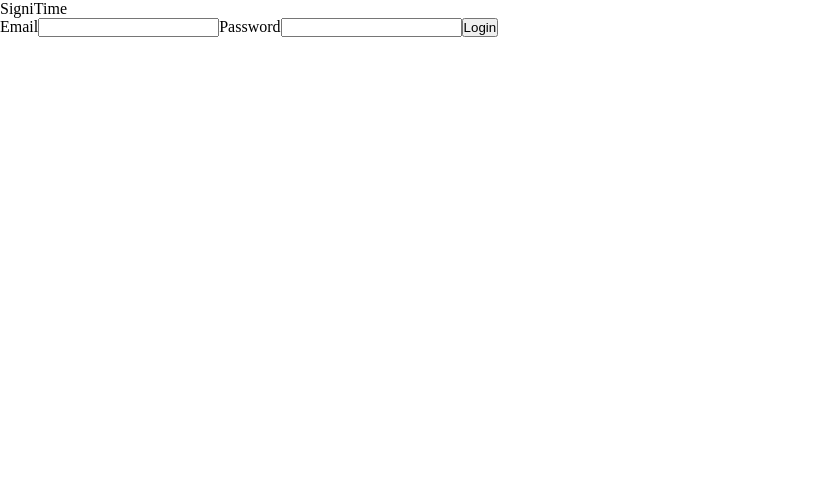
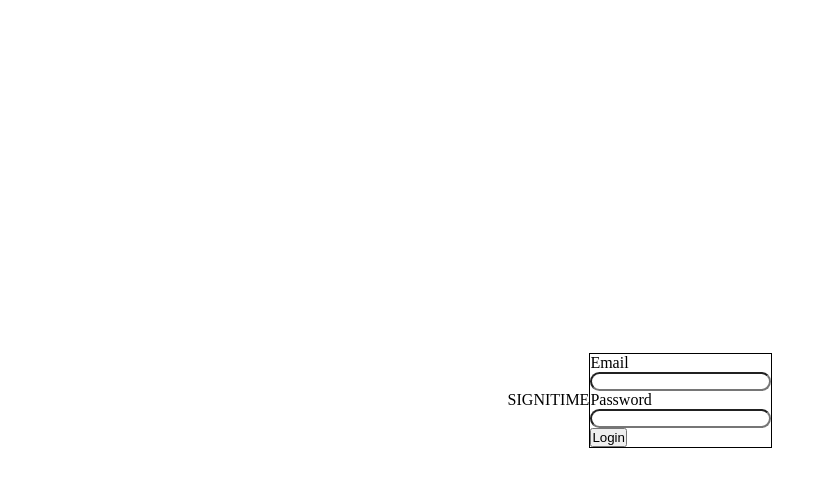
Before and after one commit to Jann778j/signitime_v2, a Next.js app: page / in a window 1280 px wide. Shown: the top 486 px of the page, without its empty margins (0-835 px from the left). Built offline with nearby package versions, Linux system fonts and the light colour scheme.

Commit message:
SCSS partials + signin component

```diff
--- a/components/Layout.js
+++ b/components/Layout.js
@@ -1,5 +1,3 @@
-//React
-// import React, { useState } from "react";
 import Head from "next/head";
 
 //takes children meaning that it takes content from our pages
--- /dev/null
+++ b/components/SignIn.js
@@ -0,0 +1,38 @@
+//takes children meaning that it takes content from our pages
+export default function SignIn(props) {
+  // const [openMenu, setOpenMenu] = useState(false);
+
+  //Ved toggle menu ændres state
+  // const toggleMenu = () => {
+  //   setOpenMenu(!openMenu);
+  // };
+
+  return (
+    <>
+      <div className="form-wrapper">
+        <div className="logo">SIGNITIME</div>
+        <form className="signin-form" onSubmit={props.handleLogin}>
+          <label>
+            Email
+            <input
+              className="rounded-corners"
+              type="email"
+              value={props.email}
+              onChange={(e) => props.setEmail(e.target.value)}
+            />
+          </label>
+          <label>
+            Password
+            <input
+              className="rounded-corners"
+              type="password"
+              value={props.password}
+              onChange={(e) => props.setPassword(e.target.value)}
+            />
+          </label>
+          <button type="submit">Login</button>
+        </form>
+      </div>
+    </>
+  );
+}
--- a/pages/index.js
+++ b/pages/index.js
@@ -1,4 +1,5 @@
 import { useState } from "react";
+import SignIn from "@/components/SignIn";
 
 export default function LoginPage() {
   const [email, setEmail] = useState("");
@@ -17,34 +18,23 @@
     setLoggedIn(false);
   };
 
-  if (loggedIn) {
-    return (
-      <div>
-        <h1>You are logged in!</h1>
-        <button onClick={handleLogout}>Logout</button>
-      </div>
-    );
-  }
+  // if (loggedIn) {
+  //   return (
+  //     <div>
+  //       <h1>You are logged in!</h1>
+  //       <button onClick={handleLogout}>Logout</button>
+  //     </div>
+  //   );
+  // }
 
   return (
-    <form onSubmit={handleLogin}>
-      <label>
-        Email
-        <input
-          type="email"
-          value={email}
-          onChange={(e) => setEmail(e.target.value)}
-        />
-      </label>
-      <label>
-        Password
-        <input
-          type="password"
-          value={password}
-          onChange={(e) => setPassword(e.target.value)}
-        />
-      </label>
-      <button type="submit">Login</button>
-    </form>
+    <SignIn
+      setPassword={setPassword}
+      setEmail={setEmail}
+      setLoggedIn={setLoggedIn}
+      email={email}
+      password={password}
+      loggedIn={loggedIn}
+    />
   );
 }
--- /dev/null
+++ b/src/styles/base/_variables.scss
@@ -0,0 +1,21 @@
+//------------------------------------------------------------------------------
+// VARIABLES
+//------------------------------------------------------------------------------
+
+//------------------------------------------------------------------------------
+// colors
+
+$color-white: #ffffff;
+$color-black: #000000;
+
+$color-rose: #ffdef2;
+$color-lime: #e3ff9c;
+$color-peach: #ffcfbf;
+$color-blue: #ddf9ff;
+$color-purple: #b2b0ff;
+
+$color-peach-text: #521f0f;
+$color-lime-text: #333346;
+$color-rose-text: #620e40;
+$color-blue-text: #1f1750;
+$color-purple-text: #191760;
--- /dev/null
+++ b/src/styles/components/_signin.scss
@@ -0,0 +1,20 @@
+//------------------------------------------------------------------------------
+// SIGN IN FORM
+//------------------------------------------------------------------------------
+
+.form-wrapper {
+  width: 100vw;
+  height: 100vh;
+  display: flex;
+  justify-content: center;
+  align-items: center;
+  background-color: white;
+  z-index: 2;
+  position: absolute;
+  top: 0;
+  left: 0;
+}
+
+.signin-form {
+  border: 1px solid black;
+}
--- /dev/null
+++ b/src/styles/layout/_forms.scss
@@ -0,0 +1,11 @@
+//------------------------------------------------------------------------------
+// FORMS
+//------------------------------------------------------------------------------
+
+//------------------------------------------------------------------------------
+// General input styling
+
+.rounded-corners {
+  border-radius: 200px;
+  display: block;
+}
--- a/src/styles/main.scss
+++ b/src/styles/main.scss
@@ -1,13 +1,21 @@
+// Base
+@import "base/typography";
+@import "base/variables";
+
+// Components
+@import "components/signin";
+
+// Layout
+@import "layout/forms";
+
+// General main styling
+
 * {
   padding: 0;
   margin: 0;
   box-sizing: border-box;
 }
 
-p {
-  color: blue;
-}
-
 html {
   scroll-behavior: smooth;
 }
```
Also changed, not shown: src/styles/base/_typography.scss (added).
